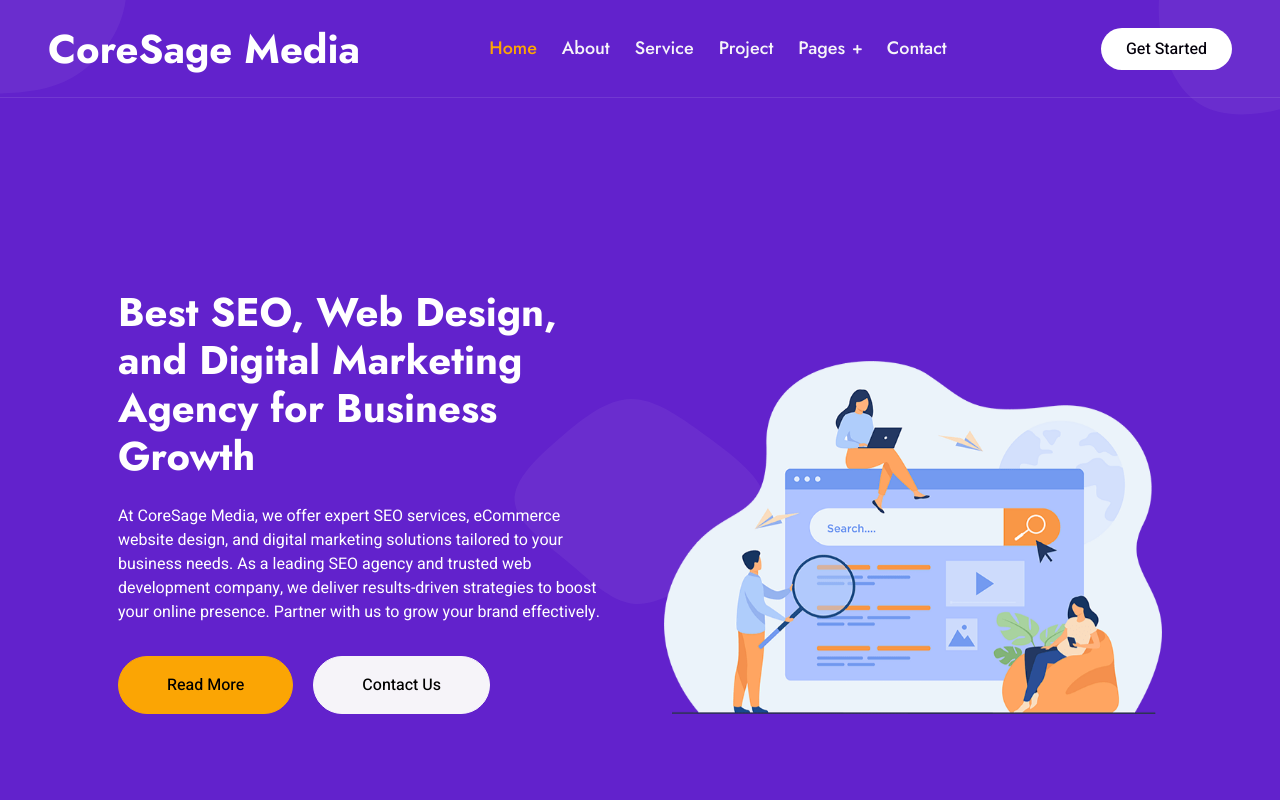
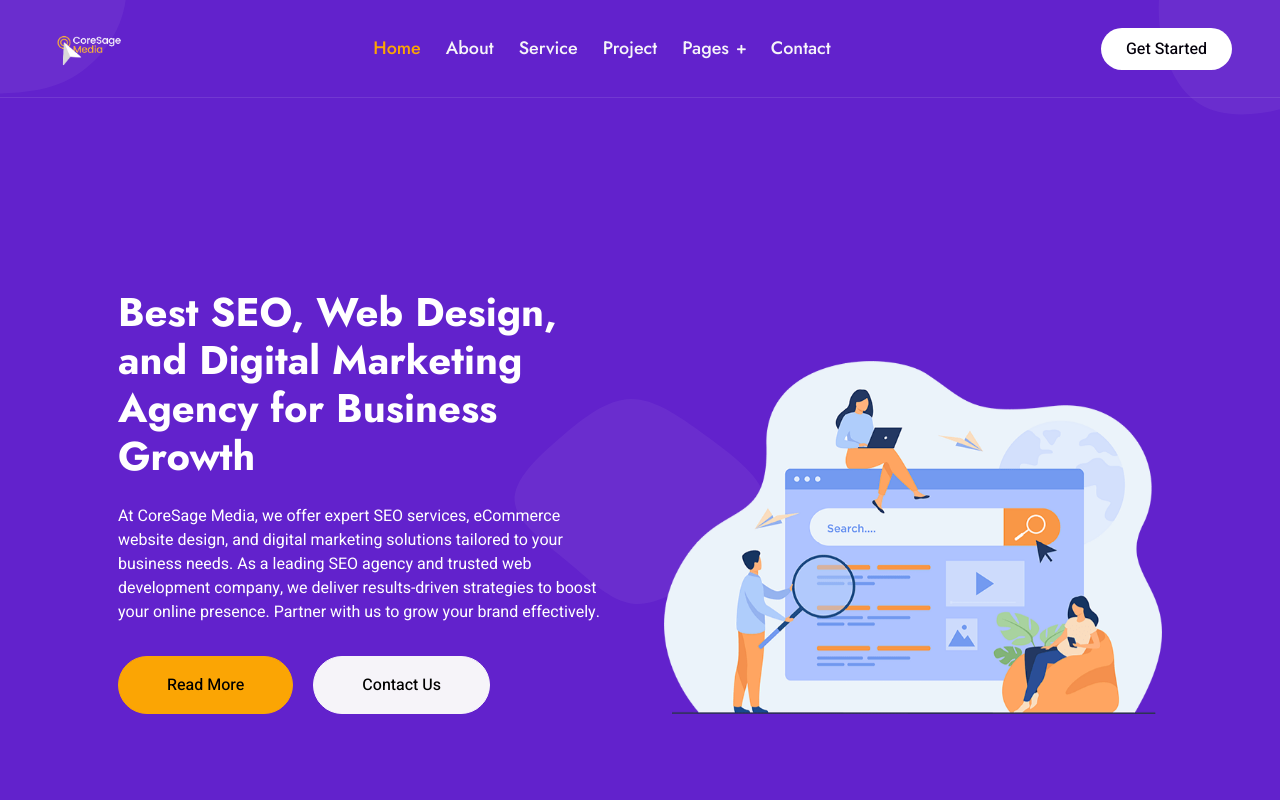
Before and after one commit to umer1338/CoreSage-Project, a plain HTML site: page index.html in a window 1280 px wide. Shown: the top 800 px of the page. Drawn offline with nearby package versions, Linux system fonts and the light colour scheme.

Commit message:
Update index.html

```diff
--- a/index.html
+++ b/index.html
@@ -62,7 +62,7 @@
         <div class="container-xxl position-relative p-0">
             <nav class="navbar navbar-expand-lg navbar-light px-4 px-lg-5 py-3 py-lg-0">
                 <a href="" class="navbar-brand p-0">
-                    <h1 class="m-0">CoreSage Media</h1>
+                    <img src="Logo.png" alt="CoreSage Media" width="80">
                     <!-- <img src="img/logo.png" alt="Logo"> -->
                 </a>
                 <button class="navbar-toggler" type="button" data-bs-toggle="collapse" data-bs-target="#navbarCollapse">
```
